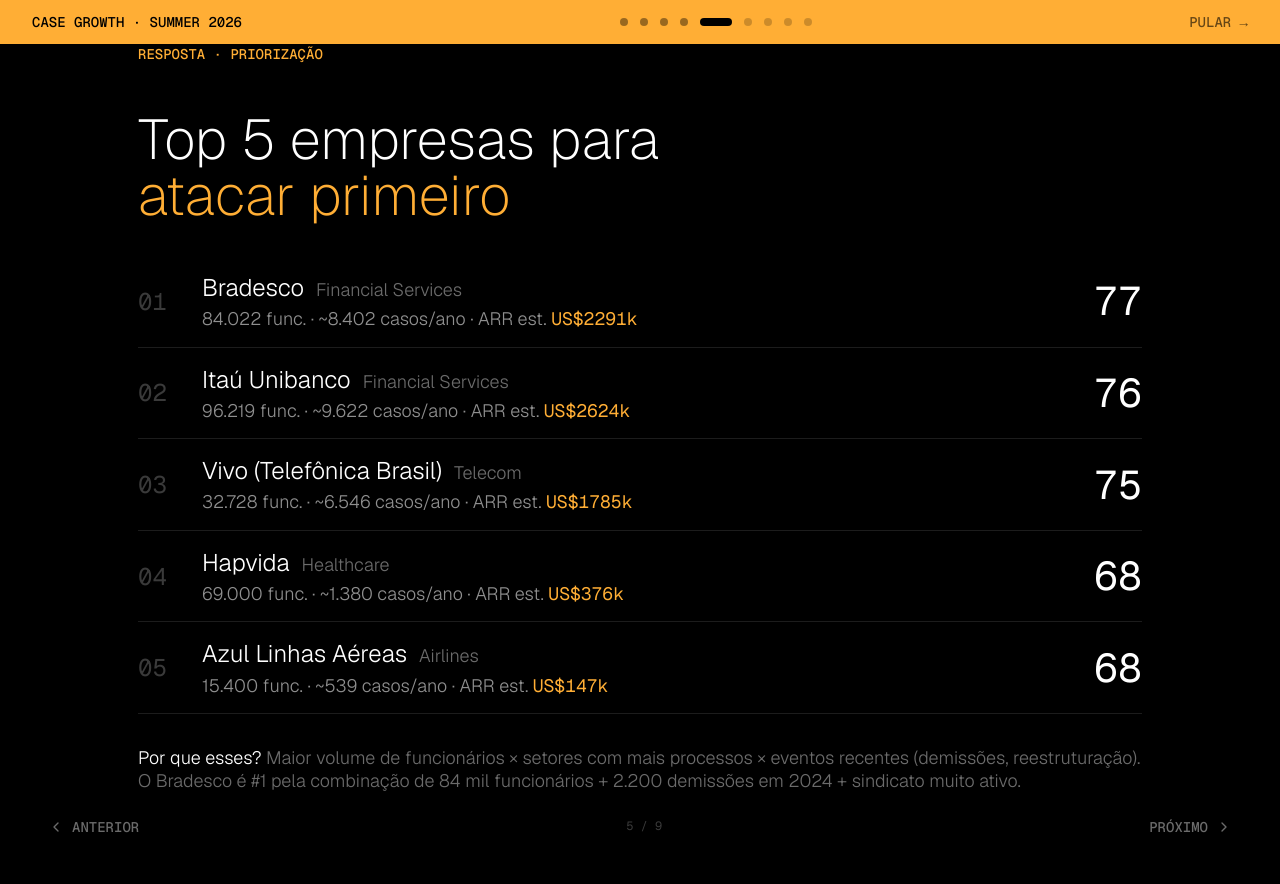
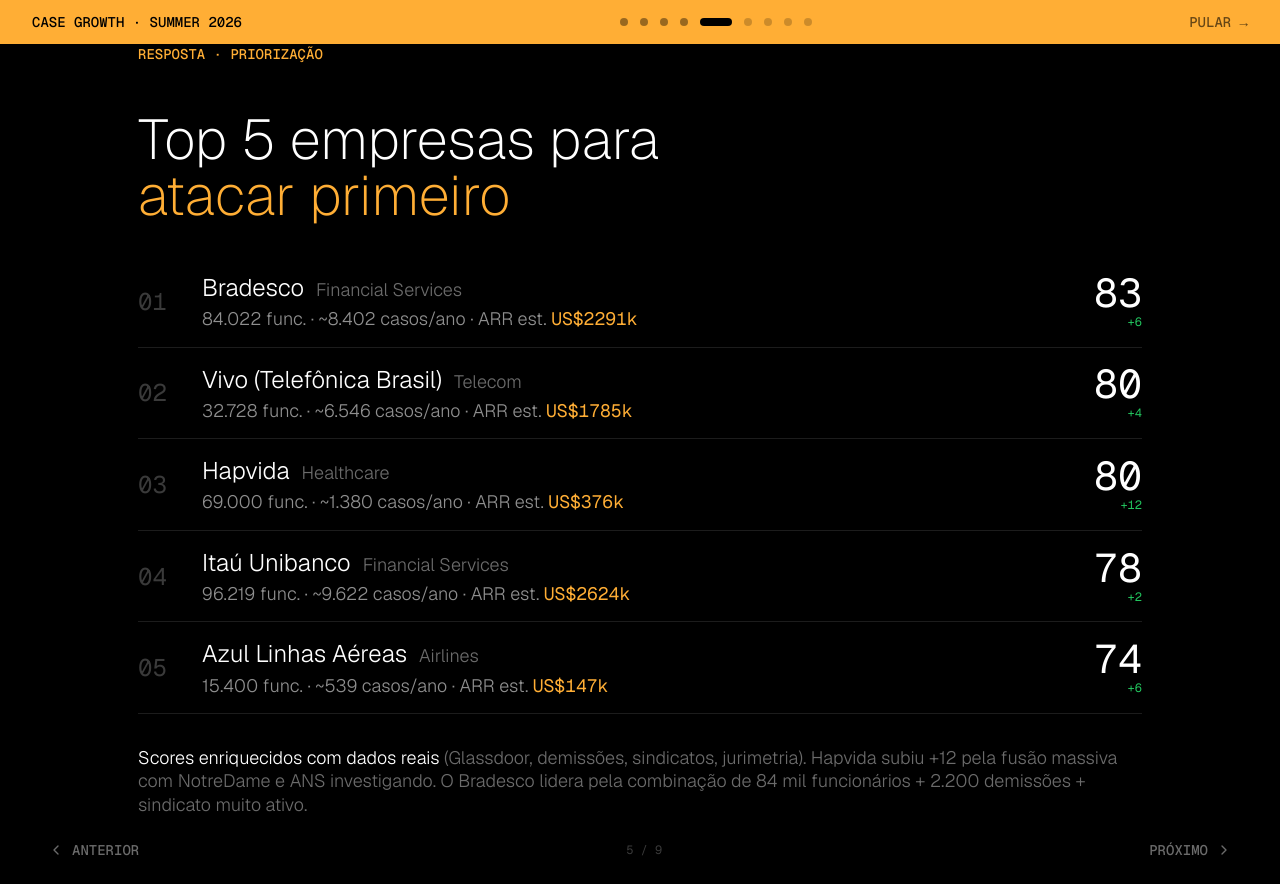
Before and after one commit to stefanogebara/enter-sales-intelligence, a React (Vite) app: page / in a window 1280 px wide. Both pictures are taken after a click on the button 727 px from the left and 22 px from the top of the page. Before the commit the page ends 861 px from the top, so only its background shows below. Built offline with nearby package versions, Linux system fonts and the light colour scheme.

Commit message:
fix: hardcode enriched scores in prioritization slide (Bradesco 83, Hapvida 80)

```diff
--- a/src/components/Presentation.jsx
+++ b/src/components/Presentation.jsx
@@ -218,7 +218,15 @@
 
 // ─── 5. PRIORIZAÇÃO (resposta direta do case) ───
 function PrioritizationSlide() {
-  const top5 = companies.slice(0, 5);
+  // Enriched scores (hardcoded from live qualification runs)
+  const top5 = [
+    { name: 'Bradesco', segment: 'Financial Services', employees: 84022, cases: 8402, arr: 2291, base: 77, enriched: 83, delta: '+6' },
+    { name: 'Vivo (Telefônica Brasil)', segment: 'Telecom', employees: 32728, cases: 6546, arr: 1785, base: 76, enriched: 80, delta: '+4' },
+    { name: 'Hapvida', segment: 'Healthcare', employees: 69000, cases: 1380, arr: 376, base: 68, enriched: 80, delta: '+12' },
+    { name: 'Itaú Unibanco', segment: 'Financial Services', employees: 96219, cases: 9622, arr: 2624, base: 76, enriched: 78, delta: '+2' },
+    { name: 'Azul Linhas Aéreas', segment: 'Airlines', employees: 15400, cases: 539, arr: 147, base: 68, enriched: 74, delta: '+6' },
+  ];
+
   return (
     <div>
       <p className="font-mono text-label uppercase text-enter-gold mb-12">Resposta · Priorização</p>
@@ -229,7 +237,7 @@
 
       <div className="space-y-4">
         {top5.map((c, i) => (
-          <div key={c.id} className="flex items-center gap-6 border-b border-enter-gray-800 pb-4">
+          <div key={c.name} className="flex items-center gap-6 border-b border-enter-gray-800 pb-4">
             <span className="font-mono text-title-sm text-enter-gray-600 w-10">{String(i + 1).padStart(2, '0')}</span>
             <div className="flex-1">
               <div className="flex items-baseline gap-3">
@@ -237,19 +245,22 @@
                 <span className="text-body-lg text-enter-gray-500">{c.segment}</span>
               </div>
               <p className="text-body-lg text-enter-gray-400 mt-1">
-                {c.employees.toLocaleString('pt-BR')} func. · ~{c.score.estimatedCases.toLocaleString('pt-BR')} casos/ano · ARR est.{' '}
-                <span className="text-enter-gold font-mono">US${(c.score.estimatedARR / 1000).toFixed(0)}k</span>
+                {c.employees.toLocaleString('pt-BR')} func. · ~{c.cases.toLocaleString('pt-BR')} casos/ano · ARR est.{' '}
+                <span className="text-enter-gold font-mono">US${c.arr}k</span>
               </p>
             </div>
-            <span className="font-mono text-title-md text-enter-white">{c.score.total}</span>
+            <div className="text-right">
+              <span className="font-mono text-title-md text-enter-white">{c.enriched}</span>
+              <p className="text-xs font-mono text-verdict-qualified">{c.delta}</p>
+            </div>
           </div>
         ))}
       </div>
 
       <p className="text-body-lg text-enter-gray-500 mt-8">
-        <span className="text-enter-white">Por que esses?</span>{' '}
-        Maior volume de funcionários × setores com mais processos × eventos recentes (demissões, reestruturação).
-        O Bradesco é #1 pela combinação de 84 mil funcionários + 2.200 demissões em 2024 + sindicato muito ativo.
+        <span className="text-enter-white">Scores enriquecidos com dados reais</span>{' '}
+        (Glassdoor, demissões, sindicatos, jurimetria). Hapvida subiu +12 pela fusão massiva com NotreDame e ANS investigando.
+        O Bradesco lidera pela combinação de 84 mil funcionários + 2.200 demissões + sindicato muito ativo.
       </p>
     </div>
   );
```
